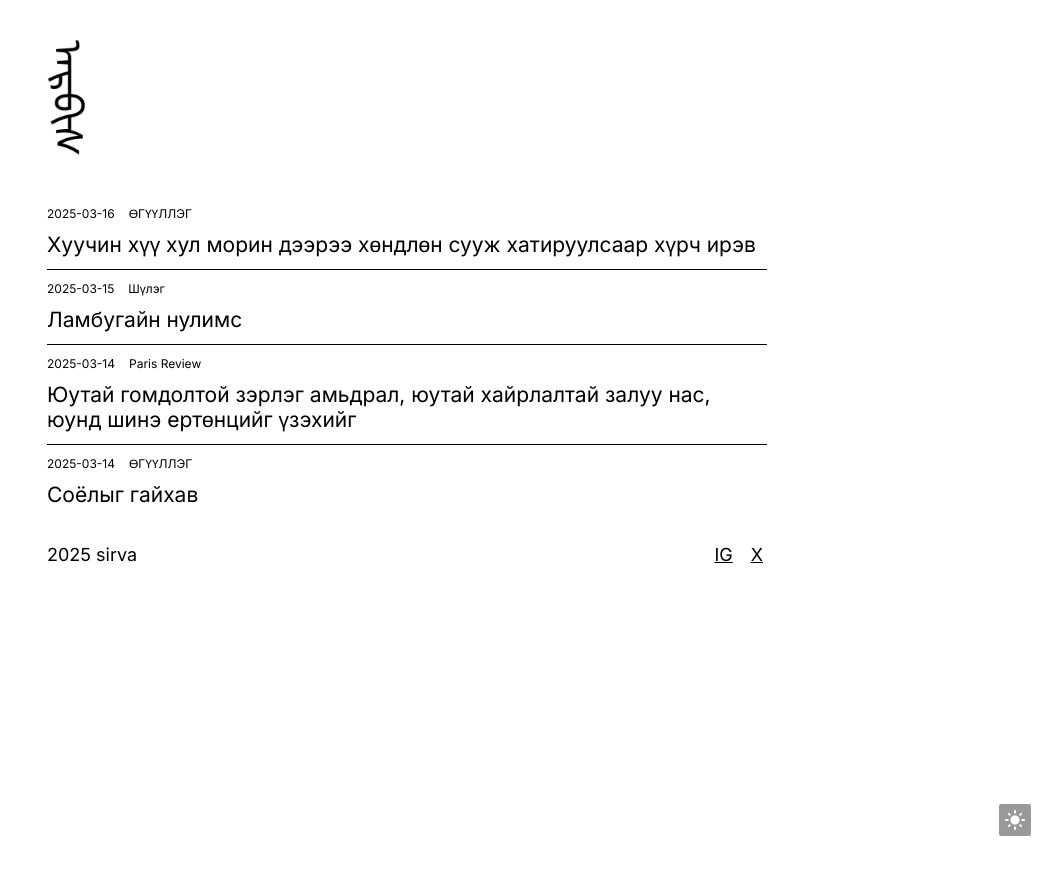
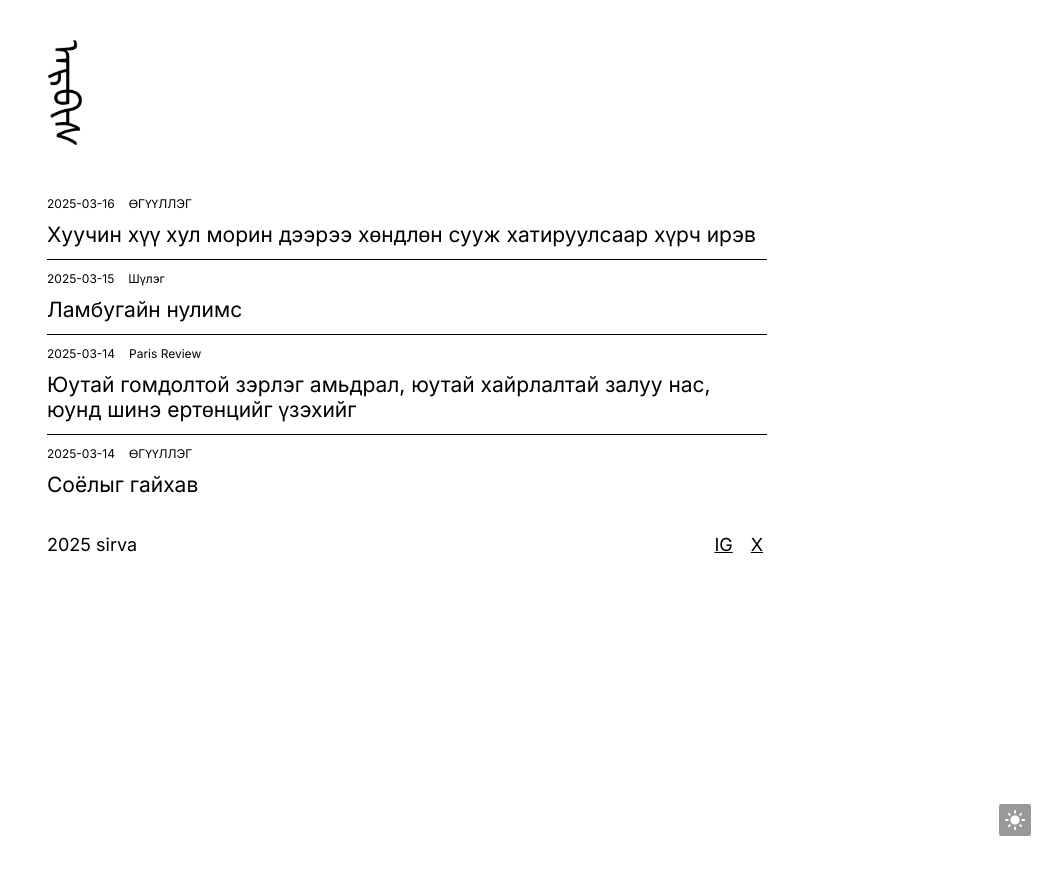
Before and after one commit to aaaarrrrvvvv/aaaarrrrvvvv.github.io, a Jekyll site: the page built from index.html, in a window 1280 px wide. Shown: the top 875 px of the page, without its empty margins (233-1280 px from the left). Built offline with Jekyll 4.4.1, drawn with Linux system fonts in a browser that asks for light colours.

Commit message:
Update common.css

```diff
--- a/static/css/common.css
+++ b/static/css/common.css
@@ -109,8 +109,8 @@ input:-webkit-autofill {
 }
 .header .logo {
   flex-shrink: 0;
-  width: 39px;
-  height: 115px;
+  width: 36px;
+  height: 105px;
   margin-right: 10px;
   -webkit-user-drag: none;
   background-image: url(../img/logo.png);
```
